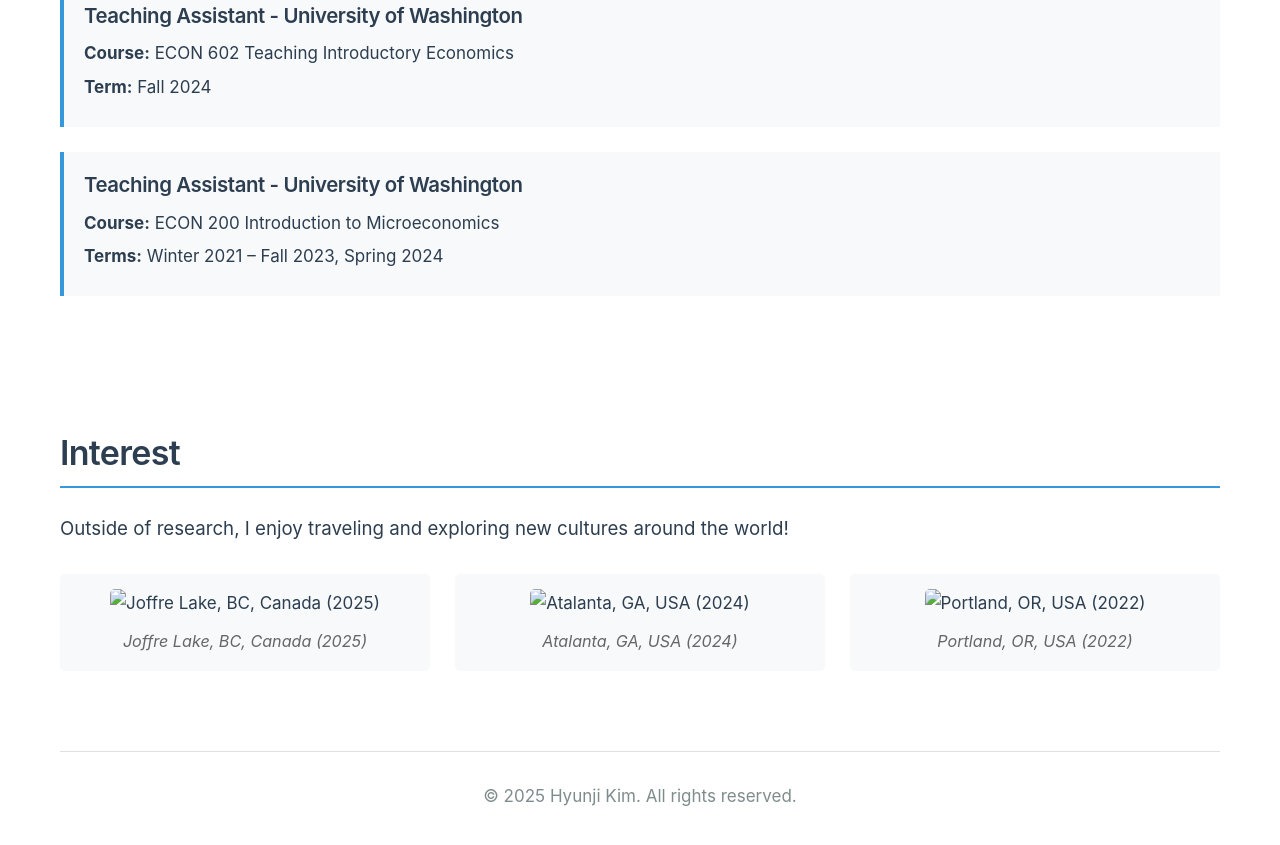
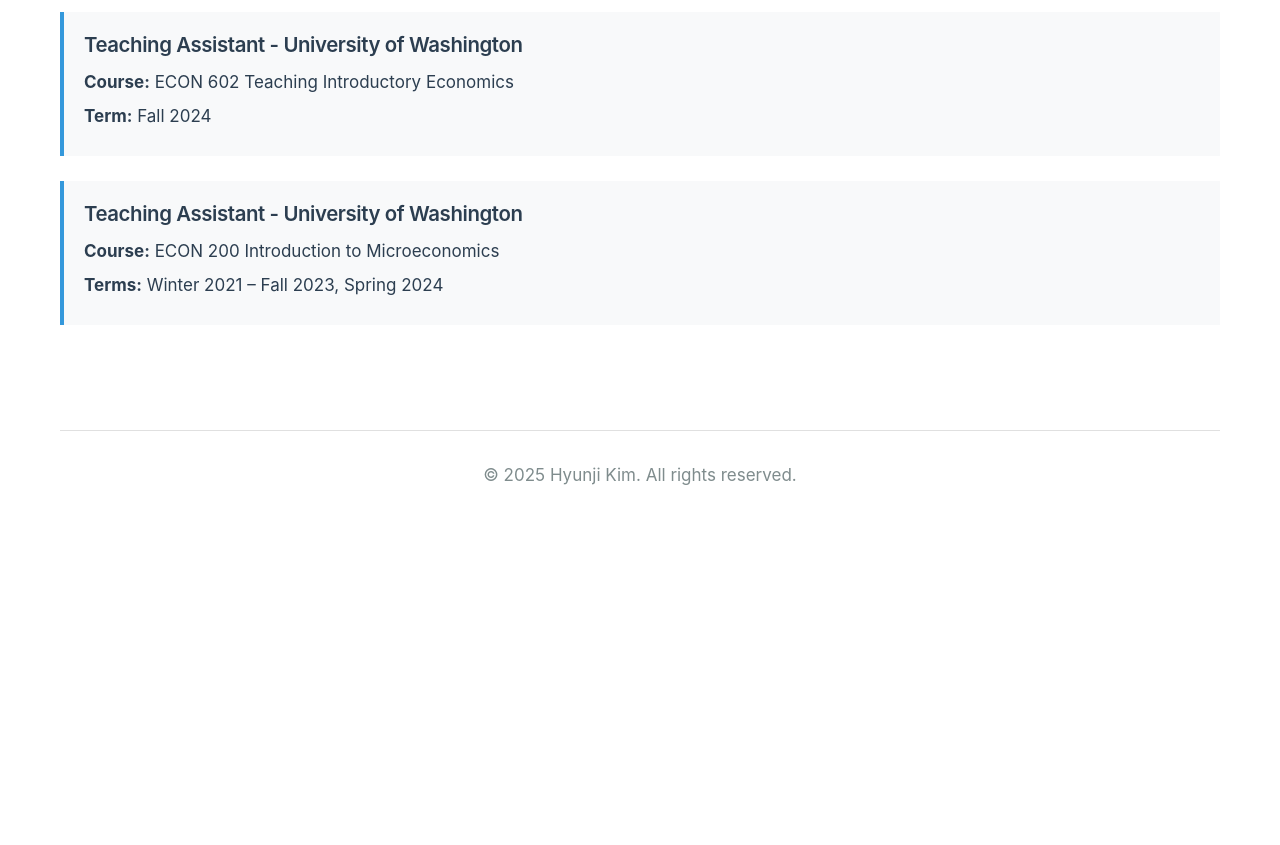
Before and after one commit to yuhanlee0922/yuhanlee0922.github.io, a plain HTML site: page index.html in a window 1280 px wide. Shown: the part 2558-3403 px from the top of the page. After the commit the page ends 3118 px from the top, so only its background shows below. Drawn offline with Linux system fonts and the light colour scheme.

Commit message:
Update index.html

```diff
--- a/index.html
+++ b/index.html
@@ -523,6 +523,9 @@
         <a href="" target="_blank">
         Work in Progress: Why Do Educated Households Move to Productive Cities? A Dual Labor Market Perspective </a>
     </div>
+    <div class="paper-authors">
+    with Kisan Choi
+    </div>
     <div class="paper-abstract">
         I study the distributional and spatial general equilibrium effects of place-based education investments in an economy with dual labor markets in Korea. I show that brain drain arises even when direct wage gaps across regions are small because regular-job promotion opportunities are concentrated in core regions. Place-based education subsidies in peripheral regions raise local human capital and generate larger welfare gains for low-ability Periphery-born households, even though high-human capital households remain more likely to migrate toward the core.
         <br><br>
@@ -569,32 +572,7 @@
                 <p><strong>Course:</strong> ECON 200 Introduction to Microeconomics</p>
                 <p><strong>Terms:</strong> Winter 2021 – Fall 2023, Spring 2024</p>
             </div>
-        </section>
 
-        <!-- Interest Section -->
-        <section id="interest">
-            <h2>Interest</h2>
-            <p style="font-size: 1.1em; margin-bottom: 20px;">Outside of research, I enjoy traveling and exploring new cultures around the world! </p>
-
-            <div class="photo-gallery">
-                <div class="photo-item">
-                    <img src="images/BC, Canada 2025.jpg" alt="Joffre Lake, BC, Canada (2025)">
-                    <div class="photo-caption">Joffre Lake, BC, Canada (2025)</div>
-                </div>
-
-                <div class="photo-item">
-                    <img src="images/Georgia.jpg" alt="Atalanta, GA, USA (2024)">
-                    <div class="photo-caption">Atalanta, GA, USA (2024)</div>
-                </div>
-
-                <div class="photo-item">
-                    <img src="images/Portland.JPG" alt="Portland, OR, USA (2022)">
-                    <div class="photo-caption">Portland, OR, USA (2022)</div>
-                </div>
-
-
-
-            </div>
         </section>
 
         <!-- Footer -->
```
